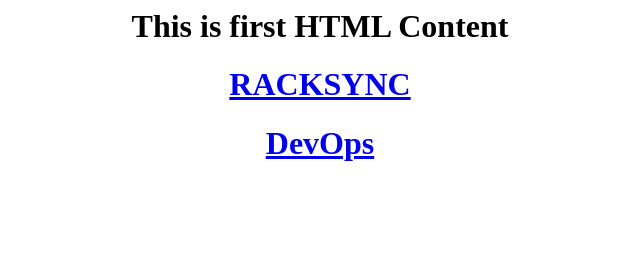
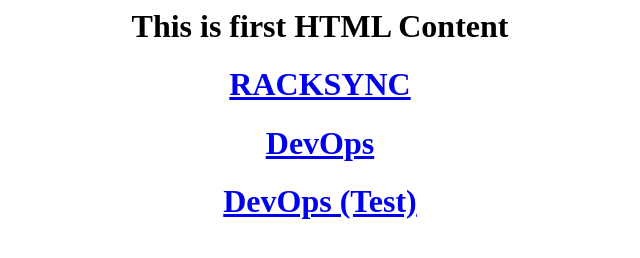
Before and after one commit to theerawatsttc/www, a plain HTML site: page index.html in a window 1280 px wide. Shown: the whole page, without its empty margins (320-960 px from the left). Drawn offline with Linux system fonts and the light colour scheme.

Commit message:
Change index.html

```diff
--- a/index.html
+++ b/index.html
@@ -1,3 +1,4 @@
 <center><h1>This is first HTML Content</h1></center>
 <center><h1><a href="racksync.html">RACKSYNC</a></h1></center>
 <center><h1><a href="devops.html">DevOps</a></h1></center>
+<center><h1><a href="devops.html">DevOps (Test)</a></h1></center>
```
